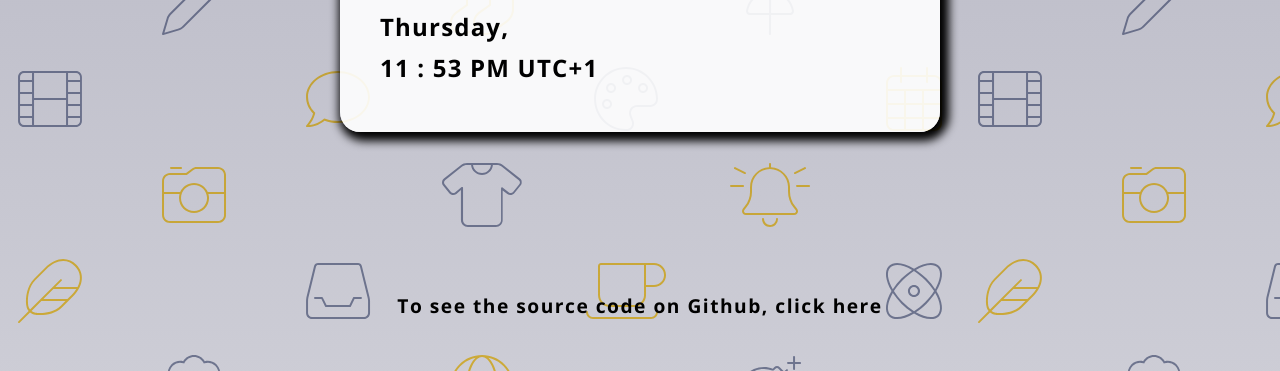
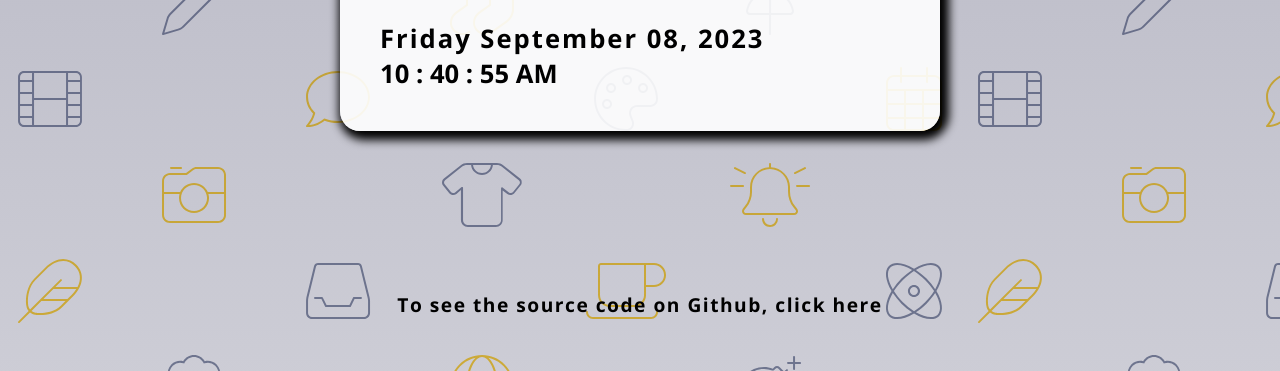
Before and after one commit to Dee-08/Stage-One, a plain HTML site: page index.html in a window 1280 px wide. Shown: the part 429-800 px from the top of the page. Drawn offline with nearby package versions, Linux system fonts and the light colour scheme.

Commit message:
New Commit

```diff
--- a/index.html
+++ b/index.html
@@ -6,7 +6,7 @@
     <link rel="stylesheet" href="style.css">
     <title>Daniel's Slack Profile</title>
 </head>
-<body>
+<body onload="startTime()">
     <div class="container">
         <div class="profile-card">
             <img src="Images/Slack Profile Picture.jpeg" alt="Daniel David" class="slack-profile-picture" data-testid="slackDisplayImage">
@@ -17,20 +17,73 @@
                 <p>Track: Frontend</p>
             </div>
 
-            <div class="day" data-testid="currentDayOfTheWeek">
-                <p>Thursday,</p>
+            <div class="datetime">
+                <div class="date" data-testid="currentDayOfTheWeek">
+                    <span id="dayname">Day,</span>
+                    <span id="month">Month</span>
+                    <span id="daynum">00</span>,
+                    <span id="year">Year</span>
+                </div>
+
+                <div class="time" data-testid="currentUTCTime">
+                    <span id="hours">00</span> :
+                    <span id="minutes">00</span> :
+                    <span id="seconds">00</span>
+                    <span id="period">AM</span>
+                </div>
             </div>
 
-            <div class="time" data-testid="currentUTCTime">
-                <p>11 : 53 PM UTC+1</p>
-            </div>
         </div>
         <footer>
-             <p class="source">To see the source code on Github, click <a href="https://github.com/Dee-08/" target="_blank" data-testid="githubURL">here</a></p>
+             <p class="source">To see the source code on Github, <a href="https://github.com/Dee-08/" target="_blank" data-testid="githubURL">click here</a></p>
         </footer>
     </div>
 
 
-    <script src="script.js"></script>
+    <script type="text/javascript">
+    function realTime() {
+    var now = new Date();
+    var utc = now.toUTCString(); // Get current UTC time as a string
+    var dname = now.getUTCDay(),
+        mo = now.getUTCMonth(),
+        dnum = now.getUTCDate(),
+        yr = now.getUTCFullYear(),
+        hou = now.getUTCHours(),
+        min = now.getUTCMinutes(),
+        sec = now.getUTCSeconds(),
+        pe = "AM"
+
+
+    if(hou == 0){
+        hou = 12;
+    }
+    if(hou > 12) {
+        hou = hou -12;
+        pe = "PM"
+    }
+
+    Number.prototype.pad = function(digits){
+        for(var n = this.toString(); n.length < digits; n = 0 + n);
+        return n
+    }
+
+    var months = ["January", "Febuary", "March", "April", "May", "June", "July", "August", "September", "October", "November", "December"];
+
+    var week = ["Sunday", "Monday", "Tuesday", "Wednesday", "Thursday", "Friday", "Saturday"];
+
+    var ids = ["dayname", "month","daynum", "year", "hours", "minutes", "seconds", "period"];
+
+    var values = [week[dname], months[mo], dnum.pad(2), yr, hou.pad(2), min.pad(2), sec.pad(2), pe];
+
+    for(var i = 0; i < ids.length; i++)
+    document.getElementById(ids[i]).firstChild.nodeValue = values[i];
+console.log(utc);
+}
+
+function startTime() {
+    realTime();
+    window.setInterval("realTime()", 1000)
+}
+    </script>
 </body>
 </html>
--- a/style.css
+++ b/style.css
@@ -1,4 +1,5 @@
 @import url('https://fonts.googleapis.com/css2?family=Open+Sans:wght@700&display=swap');
+
 
 * {
     margin: 0;
@@ -17,6 +18,7 @@
     align-items: center;
 }
 
+/* Profile Card */
 .profile-card {
     background: rgba(255, 255, 255, 0.9);
     width: 600px;
@@ -42,13 +44,10 @@
 .profile-card h1 {
     width: 100%;
     padding: 5px 0 0;
-    /* border-top: 2px solid #000; */
-
-    /* border-bottom: 1px solid #000; */
-    font-size: 2.3rem;
+    font-size: 2.7rem;
     font-weight: 700;
-    /* text-transform: uppercase; */
-    letter-spacing: 2px;
+    text-transform: uppercase;
+    letter-spacing: 3px;
 }
 
 .profile-card .track {
@@ -64,27 +63,27 @@
     letter-spacing: 1.5px;
 }
 
-.profile-card .day {
-    text-align: left;
+.profile-card .datetime {
     width: 100%;
-    padding-bottom: 0.5rem;
-    font-size: 1.5rem;
-    letter-spacing: 1.2px;
 }
 
-.profile-card .time {
-    text-align: left;
-    width: 100%;
-    padding-bottom: 0.5rem;
-    font-size: 1.5rem;
-    letter-spacing: 1.2px;
+/* Date and Time */
+.datetime .date {
+    font-size: 1.6rem;
+    letter-spacing: 2px;
+    font-weight: 600;
 }
 
-/* .profile-card .source {
-    max-width: 250px;
-    width: 100%;
-} */
+.datetime .time {
+    font-size: 1.6rem;
+}
 
+.datetime .time span:not(:last-child) {
+    position: relative;
+    font-weight: 600;
+}
+
+/* Footer */
 footer {
     margin: 5rem auto 0;
     color: #000;
```
Also changed, not shown: script.js (deleted).
